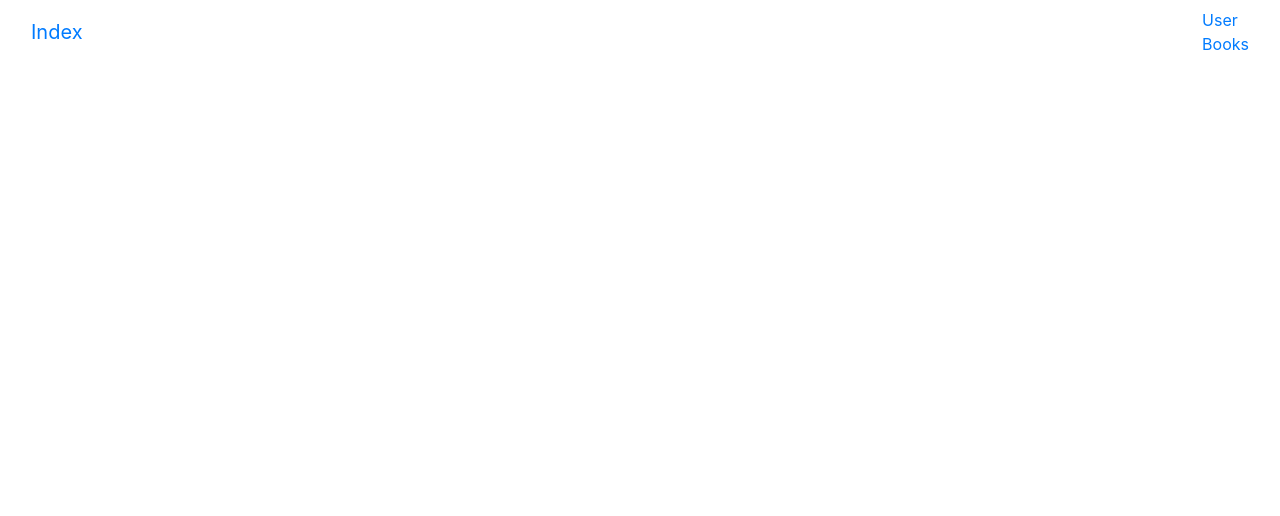
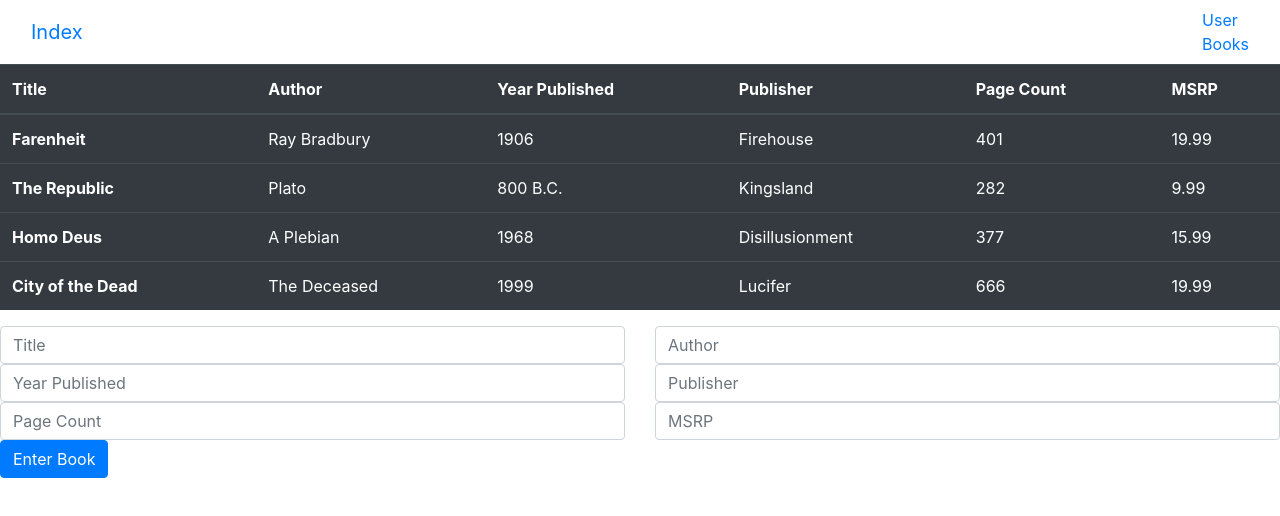
Before and after one commit to cnboyer/DnSHmwk1, a plain HTML site: page public/books.html in a window 1280 px wide. Drawn offline with nearby package versions, Linux system fonts and the light colour scheme.

Commit message:
C2_Baseline html code (tables and forms)

```diff
--- a/public/books.html
+++ b/public/books.html
@@ -10,6 +10,8 @@
 
   </head>
   <body>
+
+    <!--from w3 code database-->
     <nav class="navbar navbar-default">
       <div class="container-fluid">
         <div class="navbar-header">
@@ -21,5 +23,88 @@
         </ul>
       </div>
     </nav>
+
+    <!--from Bootstrap code database-->
+    <table class="table table-dark">
+      <thead>
+        <tr>
+          <th scope="col">Title</th>
+          <th scope="col">Author</th>
+          <th scope="col">Year Published</th>
+          <th scope="col">Publisher</th>
+          <th scope="col">Page Count</th>
+          <th scope="col">MSRP</th>
+        </tr>
+      </thead>
+      <tbody>
+        <tr>
+          <th scope="row">Farenheit</th>
+          <td>Ray Bradbury</td>
+          <td>1906</td>
+          <td>Firehouse</td>
+          <td>401</td>
+          <td>19.99</td>
+        </tr>
+        <tr>
+          <th scope="row">The Republic</th>
+          <td>Plato</td>
+          <td>800 B.C.</td>
+          <td>Kingsland</td>
+          <td>282</td>
+          <td>9.99</td>
+        </tr>
+        <tr>
+          <th scope="row">Homo Deus</th>
+          <td>A Plebian</td>
+          <td>1968</td>
+          <td>Disillusionment</td>
+          <td>377</td>
+          <td>15.99</td>
+        </tr>
+        <tr>
+          <th scope="row">City of the Dead</th>
+          <td>The Deceased</td>
+          <td>1999</td>
+          <td>Lucifer</td>
+          <td>666</td>
+          <td>19.99</td>
+        </tr>
+  </tbody>
+</table>
+
+    <!--from Bootstrap code database-->
+<form>
+    <div class="row">
+      <div class="col">
+        <input type="text" class="form-control" placeholder="Title">
+      </div>
+      <div class="col">
+        <input type="text" class="form-control" placeholder="Author">
+      </div>
+    </div>
+
+    <div class="row">
+      <div class="col">
+        <input type="text" class="form-control" placeholder="Year Published">
+      </div>
+      <div class="col">
+        <input type="text" class="form-control" placeholder="Publisher">
+      </div>
+    </div>
+
+    <div class="row">
+      <div class="col">
+        <input type="text" class="form-control" placeholder="Page Count">
+      </div>
+      <div class="col">
+        <input type="text" class="form-control" placeholder="MSRP">
+      </div>
+    </div>
+<button type="submit" class="btn btn-primary">Enter Book</button>
+</form>
+
+
+
+
   </body>
 </html>
```
Also changed, not shown: public/index.html (+2 -0 lines), public/user.html (+24 -0 lines), 1 other file.
